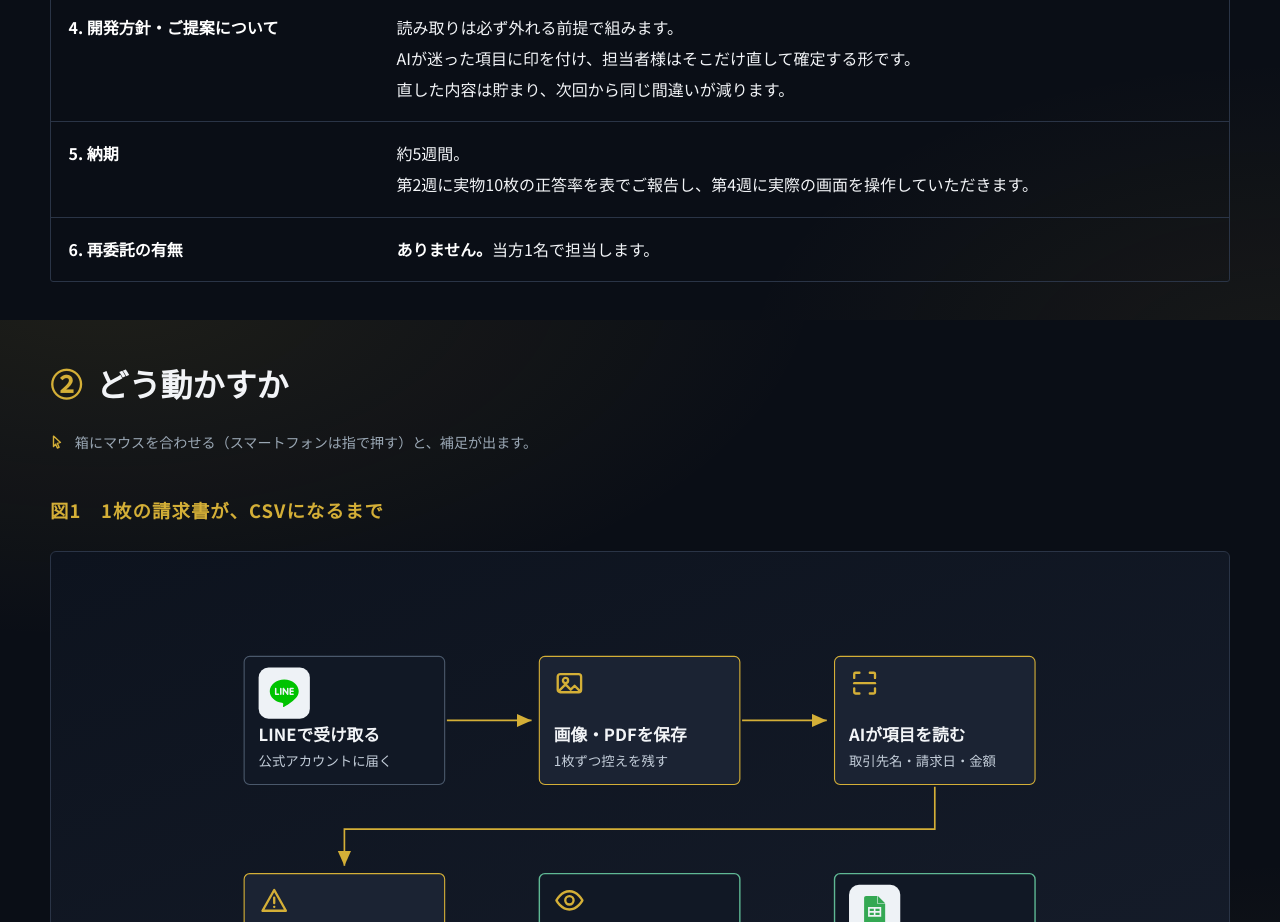
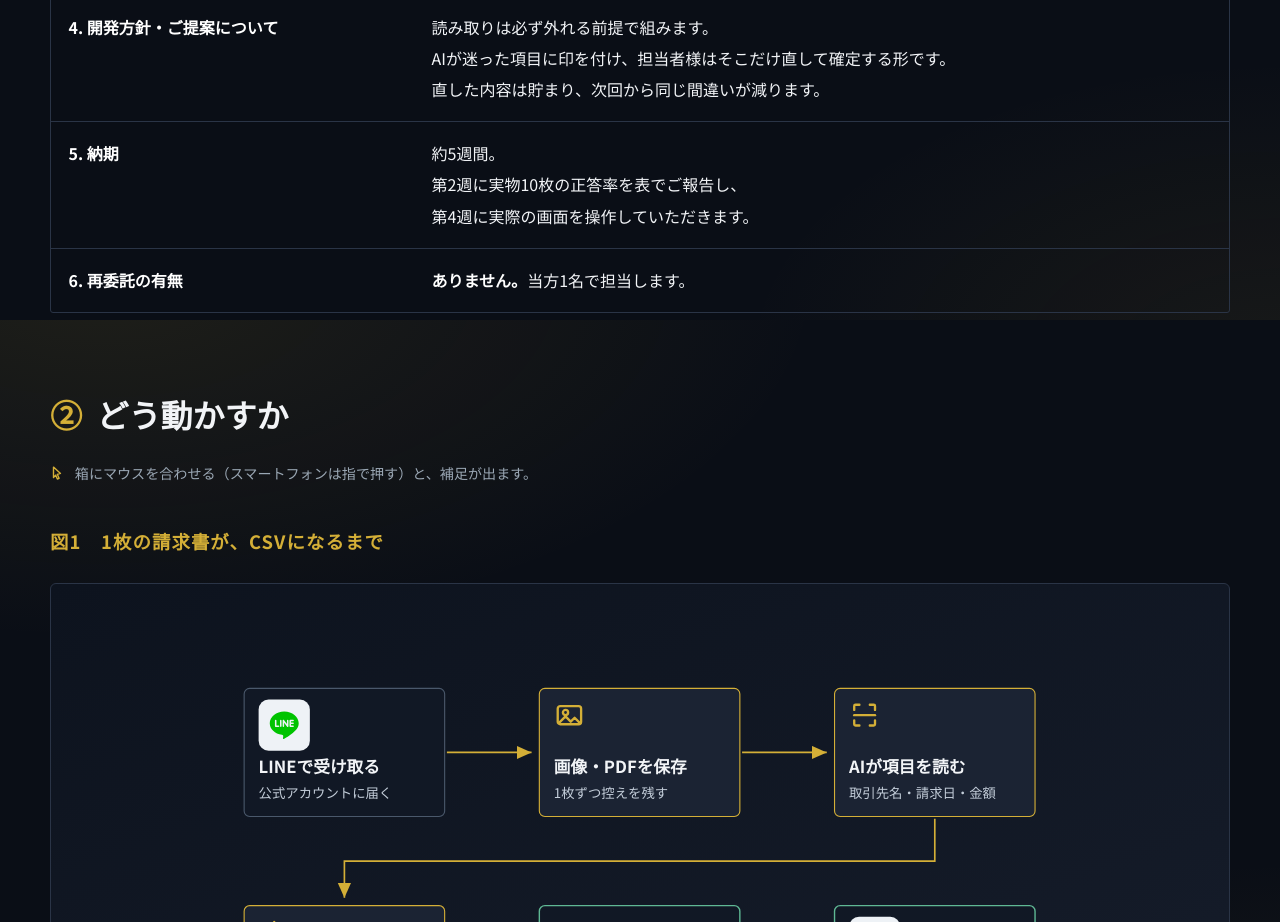
Before and after one commit to Ai-Flow-Architect/lancers-5605300-proposal-spec, a plain HTML site: page index.html in a window 1280 px wide. Shown: the part 1280-2202 px from the top of the page. Drawn offline with Linux system fonts and the light colour scheme.

Commit message:
feat: 提案仕様書（lancers_5605300）

```diff
--- a/index.html
+++ b/index.html
@@ -204,7 +204,7 @@
           <tr><td>2. 想定される開発期間について</td><td>約5週間です。<br>ご希望の納期（10月21日）には余裕をもって間に合います。</td></tr>
           <tr><td>3. 想定予算について</td><td>概算で合計450,000円（税別）でございます。<br>1段目「読み取りの実証」150,000円＋<br>2段目「本実装・引き渡し」300,000円の分割です。</td></tr>
           <tr><td>4. 開発方針・ご提案について</td><td>読み取りは必ず外れる前提で組みます。<br>AIが迷った項目に印を付け、担当者様はそこだけ直して確定する形です。<br>直した内容は貯まり、次回から同じ間違いが減ります。</td></tr>
-          <tr><td>5. 納期</td><td>約5週間。<br>第2週に実物10枚の正答率を表でご報告し、第4週に実際の画面を操作していただきます。</td></tr>
+          <tr><td>5. 納期</td><td>約5週間。<br>第2週に実物10枚の正答率を表でご報告し、<br>第4週に実際の画面を操作していただきます。</td></tr>
           <tr><td>6. 再委託の有無</td><td><b>ありません。</b>当方1名で担当します。</td></tr>
         </tbody>
       </table>
```
